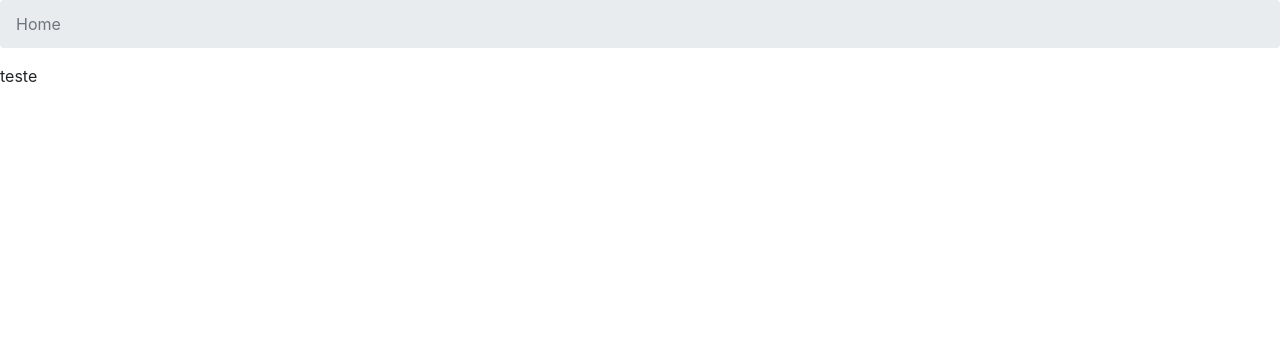
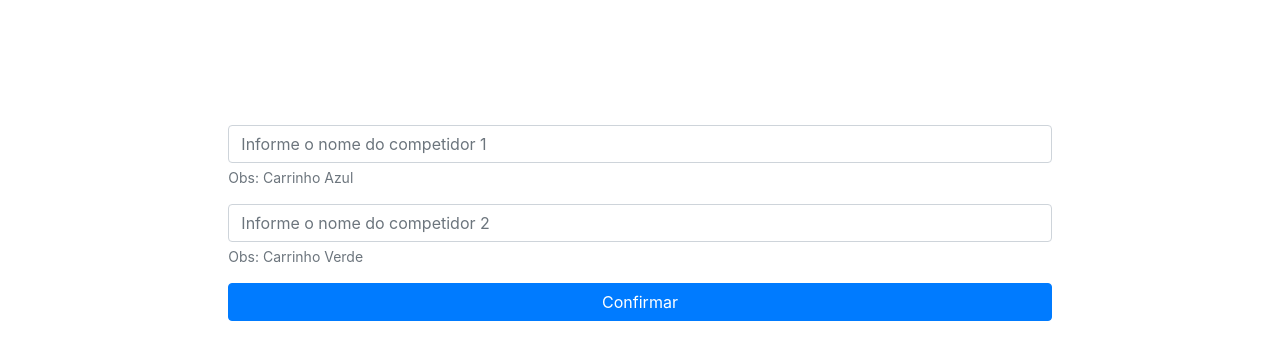
Before and after one commit to RonaldoZini/cart-race, a plain HTML site: page index.html in a window 1280 px wide. Drawn offline with nearby package versions, Linux system fonts and the light colour scheme.

Commit message:
Cadastro do competidor

```diff
--- a/index.html
+++ b/index.html
@@ -13,24 +13,64 @@
     <script src="node_modules/bootstrap/dist/js/bootstrap.min.js"></script>
 
     <script>
+        // $(document).ready(){
+        //
+        // }
         $(function () {
             var host = location.origin.replace(/^http/, 'ws')
             var ws = new WebSocket(host);
+
+
+
             ws.onmessage = function (event) {
                 var value = JSON.parse(event.data);
                 $('#teste').html(value);
+
+
             };
         })
+
+        function cadastrar() {
+            var db = openDatabase('raceDB', '1.0', 'raceDB', 2 * 1024 * 1024);
+            db.transaction(function (tx) {
+                tx.executeSql('CREATE TABLE IF NOT EXISTS Competidores (id unique, nome, data_ultima_volta, cor, tempo)');
+                tx.executeSql("INSERT INTO Competidores (nome, data_ultima_volta, cor, tempo) VALUES ('" + $('#txtCompetidor1').val() + "', '','azul','')");
+                tx.executeSql("INSERT INTO Competidores (nome, data_ultima_volta, cor, tempo) VALUES ('" + $('#txtCompetidor2').val() + "', '','verde','')");
+            });
+
+            $('#divCadastro').css('display','none');
+        }
     </script>
 </head>
 
 <body>
-    <nav aria-label="breadcrumb">
-        <ol class="breadcrumb">
-            <li class="breadcrumb-item active" aria-current="page">Home</li>
-        </ol>
-    </nav>
-    <div id="teste">teste</div>
+    <div id="divCadastro" class="container-fluid" style="display:block;">
+        <div class="row" style="margin-top: 10%;">
+            <div class="col-md-2"></div>
+            <div class="col-md-8">
+                <form>
+                    <div class="form-group">
+                        <input type="email" class="form-control" id="txtCompetidor1" aria-describedby="inputHelp"
+                            placeholder="Informe o nome do competidor 1">
+                        <small id="inputHelp" class="form-text text-muted">Obs: Carrinho Azul</small>
+                    </div>
+                    <div class="form-group">
+                        <input type="email" class="form-control" id="txtCompetidor2" aria-describedby="inputHelp2"
+                            placeholder="Informe o nome do competidor 2">
+                        <small id="inputHelp" class="form-text text-muted">Obs: Carrinho Verde</small>
+                    </div>
+                </form>
+            </div>
+            <div class="col-md-2"></div>
+        </div>
+        <div class="row">
+            <div class="col-md-2"></div>
+            <div class="col-md-8">
+                <button type="button" class="btn btn-primary" style="width: 100%" onclick="cadastrar()">Confirmar</button>
+            </div>
+            <div class="col-md-2"></div>
+        </div>
+    </div>
 </body>
 
 </html>
```
